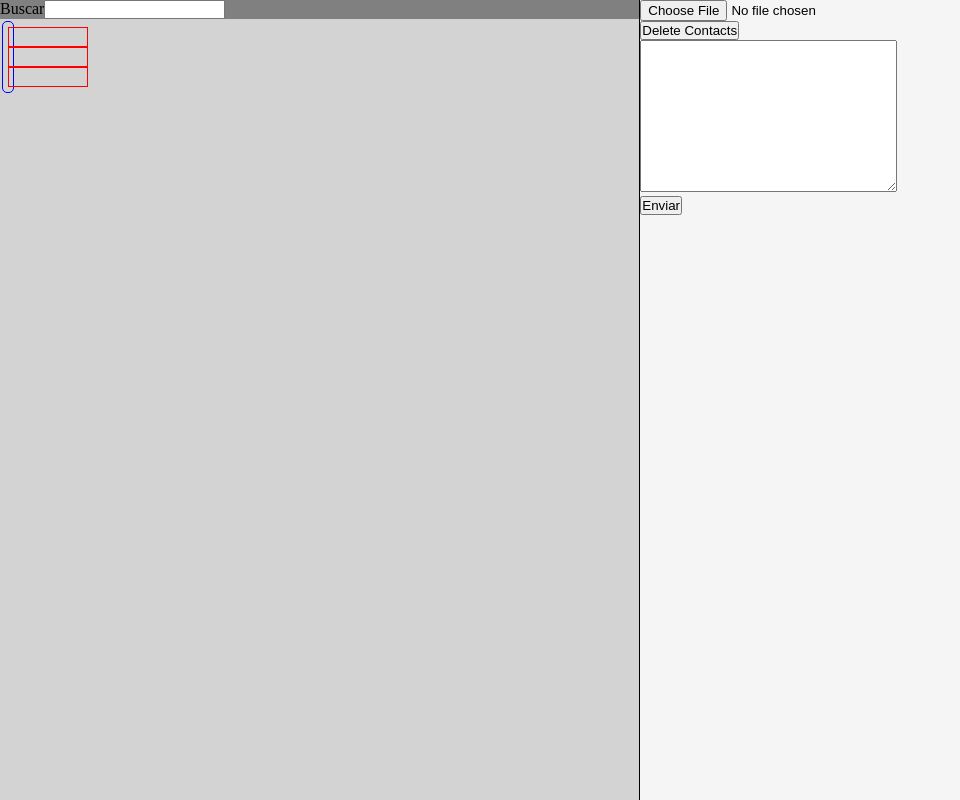
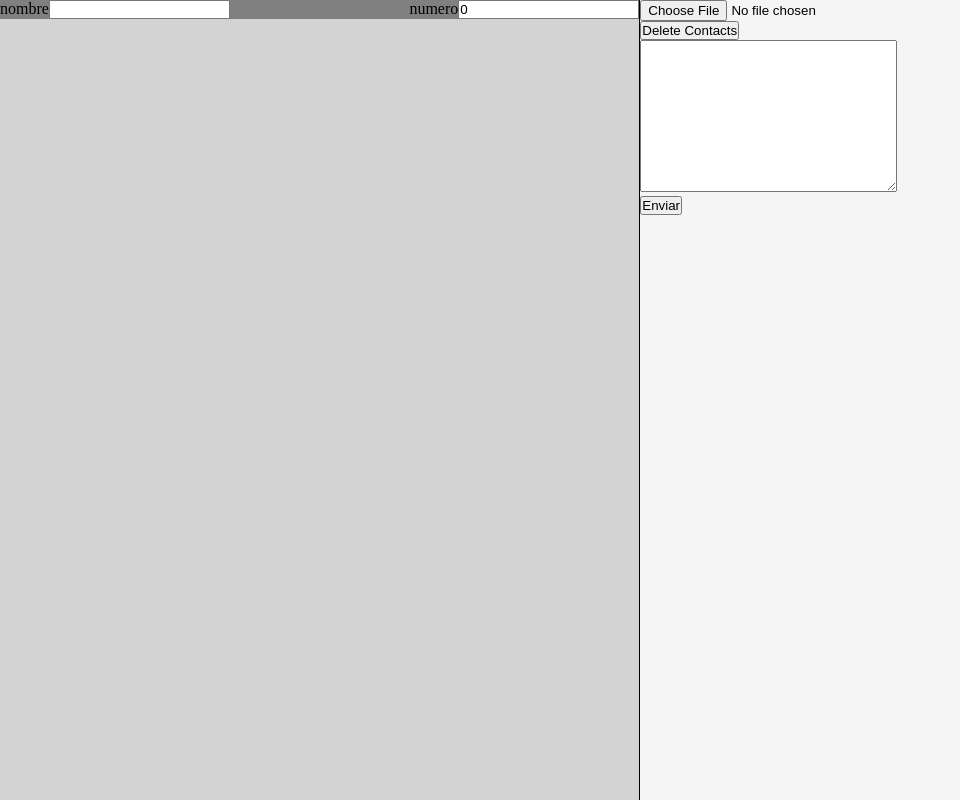
Before and after one commit to DiegoAraujoJS/vue-whatsapp, a Vue app: page / in a window 1280 px wide. Shown: the whole page, without its empty margins (0-960 px from the left). Built offline with nearby package versions, Linux system fonts and the light colour scheme.

Commit message:
Filters sincronized

```diff
--- a/src/views/HomeView.vue
+++ b/src/views/HomeView.vue
@@ -2,23 +2,25 @@
     <div class="home">
         <div class="left">
             <div class="search">
-                <div>
-                    <span>Buscar</span>
-                    <input type="text" v-model="search"/>
+                <div v-for="(value, filter) in filters" class="search-input">
+                    <span>{{filter}}</span>
+                    <input type="text" v-model="filters[filter]"/>
                 </div>
             </div>
-            <div class="contact_container">
-                <div class="contact">
-                    <div class="contact_field"> </div>
-                    <div class="contact_field"></div>
-                    <div class="contact_field"></div>
-                </div>
-                <div class="contact" v-for="contact in contacts">
-                    <div class="contact_field"></div>
-                    <div class="contact_field"></div>
-                    <div class="contact_field"></div>
-                </div>
-            </div>
+
+                <table>
+                    <thead>
+                        <tr>
+                            <th class="property" v-for="property in properties" :key="property">{{ property }}</th>
+                        </tr>
+                    </thead>
+                    <tbody>
+                        <tr v-for="contact in contacts" :key="contact.id">
+                            <td v-for="property in properties" :key="property">{{ contact[property] }}</td>
+                        </tr>
+                    </tbody>
+                </table>
+
         </div>
         <div class="right">
             <div>
@@ -35,11 +37,17 @@
 </template>
 
 <script setup lang="ts">
-import { onMounted, reactive, ref, watch } from "vue";
+import { computed, onMounted, reactive, ref, watch } from "vue";
 import type { Contact } from "@/types/row";
 import {IDBTransactionGetContacts, IDBTransactionDeleteContacts} from "@/indexedDB/queries"
 import ExcelReader from "@/components/ExcelReader.vue";
 const contacts = ref<Contact[]>([])
+
+const properties = computed(() => {
+    return Object.keys(contacts.value.reduce((acum, current) => {
+        return {...acum, ...current}
+    }, {}))
+})
 
 onMounted(() => IDBTransactionGetContacts().then(response => {
     contacts.value = response
@@ -48,13 +56,37 @@ const progressState = ref("")
 
 const deleteAndReload = () => IDBTransactionDeleteContacts().then(() => location.reload())
 
-const filters = reactive<Partial<Omit<Contact, "id">>>({})
-const search = ref('')
+const filters = reactive<Contact>({nombre: "", numero: 0})
 
-watch([filters, search], (state) => {
-    console.log(state)
-    IDBTransactionGetContacts((c: Contact) => c.nombre.toLowerCase().includes(state[1].toLowerCase()))
-        .then(result => contacts.value = result)
+const propertiesDefined = ref(false)
+watch(properties, () => {
+    if (propertiesDefined.value) return
+    propertiesDefined.value = true
+    for (const prop of properties.value) {
+        filters[prop] = ""
+    }
+})
+
+
+function createPredicate(filters: Contact, keys: (keyof Contact)[]): (c: Contact) => boolean {
+    return (c: Contact) => {
+        for (const key of keys) {
+            if (!c[key].includes(filters[key])) {
+                return false;
+            }
+        }
+        return true;
+    };
+}
+
+watch([filters], (state) => {
+    const nonZeroFilters = Object.keys(filters).filter(k => filters[k]) as unknown as (keyof Contact)[]
+    console.log(nonZeroFilters)
+    IDBTransactionGetContacts(createPredicate(filters, nonZeroFilters))
+        .then(result => {
+            console.log(result)
+            contacts.value = result
+        })
 })
 
 </script>
@@ -85,13 +117,6 @@ watch([filters, search], (state) => {
     flex-direction: column;
 }
 
-.contact_container {
-    overflow: scroll;
-    max-height: 100%;
-    display: grid;
-    grid-template-columns: 1pt 1pt 1pt;
-}
-
 .contact {
     border: 1px solid blue;
     border-radius: 5px;
@@ -105,6 +130,10 @@ watch([filters, search], (state) => {
     justify-content: space-between;
 }
 
+.search-input {
+    display: flex;
+}
+
 .progress {
     font-size: 1.25rem;
 }
@@ -116,10 +145,9 @@ watch([filters, search], (state) => {
     display: flex;
 }
 
-.contact_field {
-    border: 1px solid red;
-    height: 20px;
-    width: 80px;
+.property {
+    text-align: left;
 }
 
+
 </style>
```
